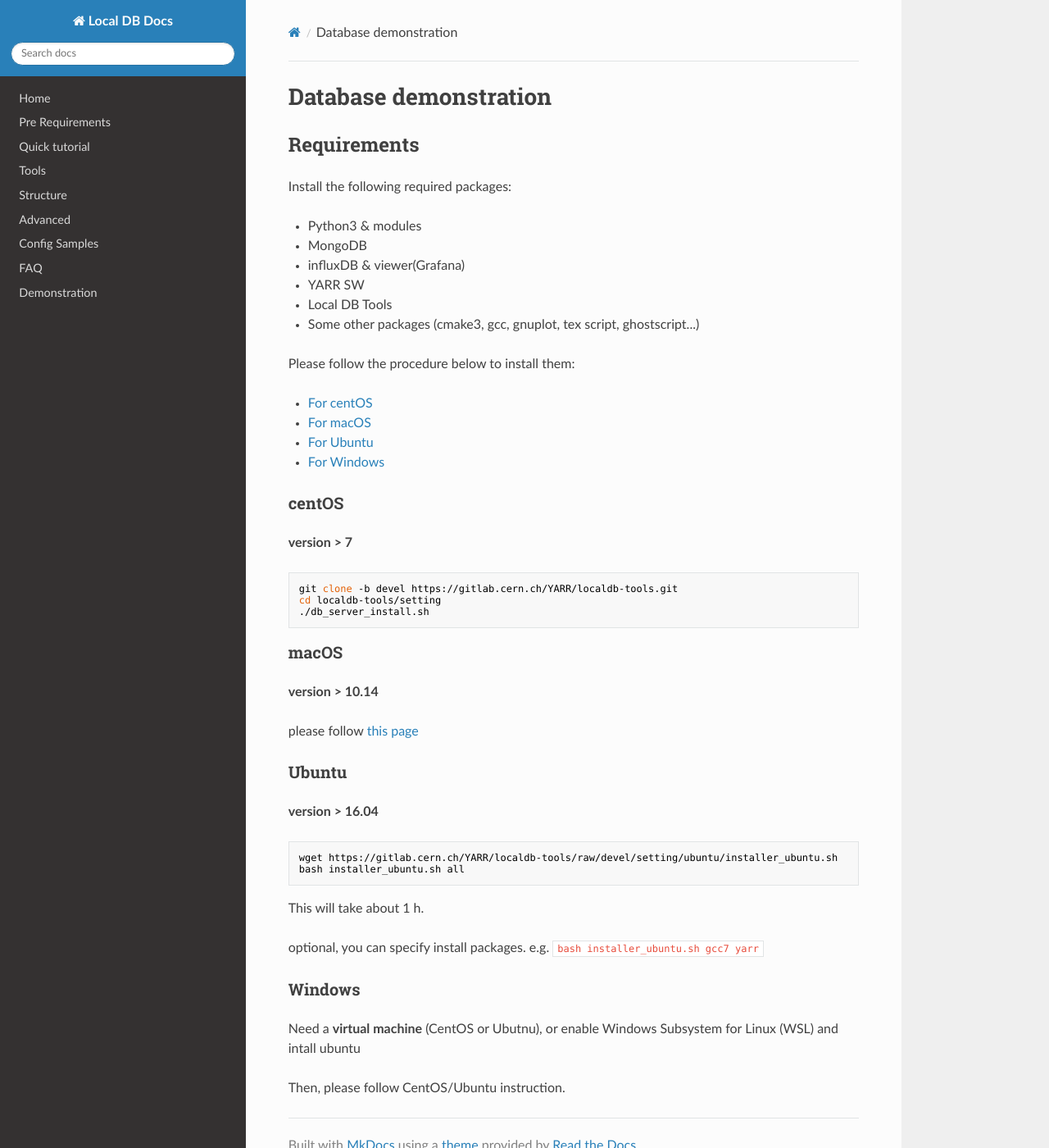
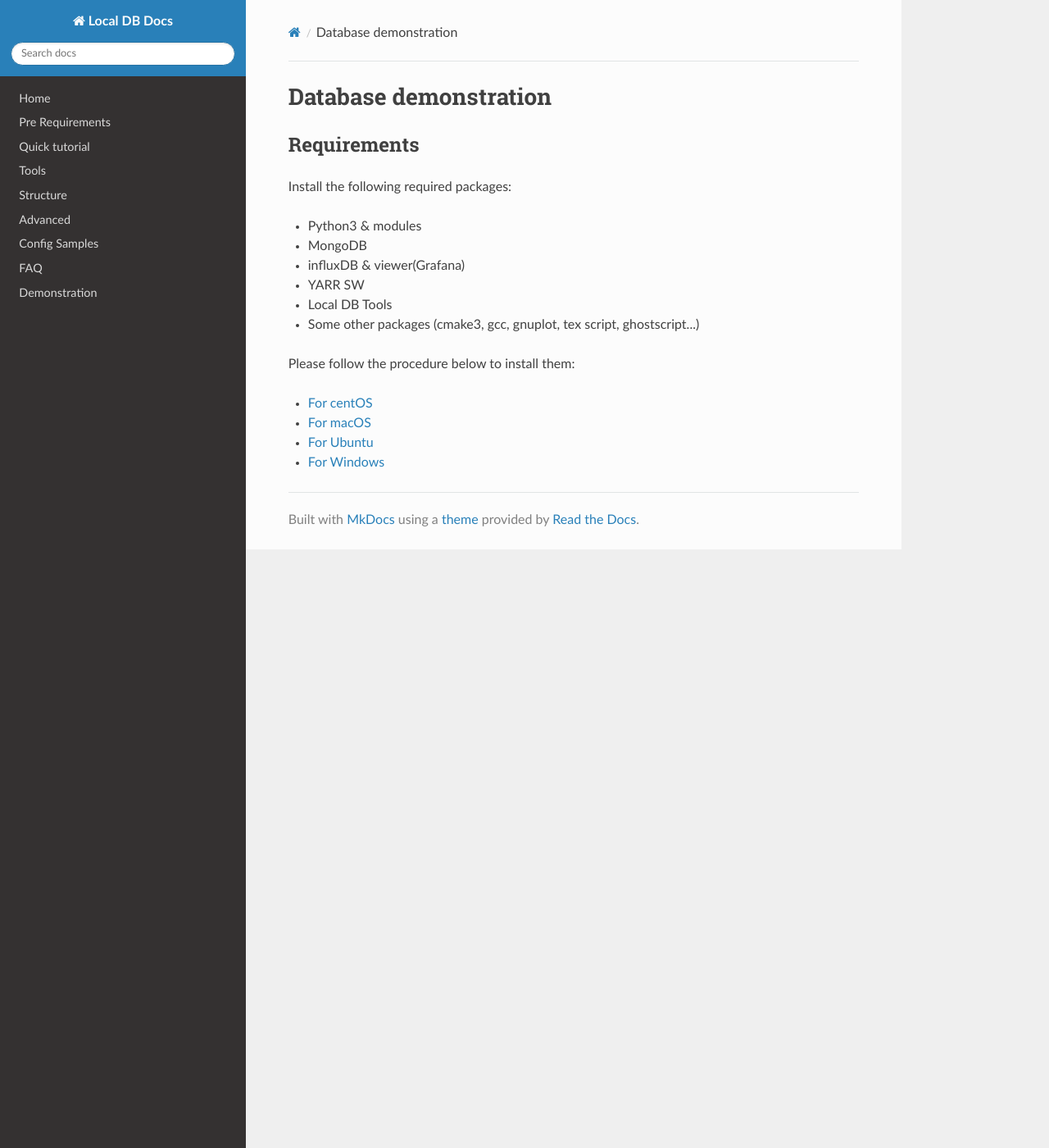
Before and after one commit to jlab-hep/localdb-docs, an MkDocs documentation site: the page built from docs/database_demonstration_requirements.md, in a window 1280 px wide and 1400 px high. Shown: the whole window at 82% size. Built offline with MkDocs 1.6.1, drawn with Linux system fonts in a browser that asks for light colours; nearby versions of some CDN libraries; old or Windows-style settings are respelled for this version of MkDocs.

Commit message:
Modified setup.md

````diff
--- a/docs/database_demonstration_requirements.md
+++ b/docs/database_demonstration_requirements.md
@@ -12,42 +12,7 @@ Install the following required packages:
 
 Please follow the procedure below to install them:
 
-- [For centOS](#centos)
-- [For macOS](#macos)
-- [For Ubuntu](#ubuntu)
-- [For Windows](#windows)
-
-### centOS
-
-**version > 7**
-
-```
-git clone -b devel https://gitlab.cern.ch/YARR/localdb-tools.git
-cd localdb-tools/setting
-./db_server_install.sh
-```
-
-### macOS
-
-**version > 10.14**
-
-please follow [this page](database_demonstration_setup_mac.md)
-
-### Ubuntu
-
-**version > 16.04**
-
-```
-wget https://gitlab.cern.ch/YARR/localdb-tools/raw/devel/setting/ubuntu/installer_ubuntu.sh
-bash installer_ubuntu.sh all
-```
-This will take about 1 h.
-
-optional, you can specify install packages. e.g. `bash installer_ubuntu.sh gcc7 yarr`
-
-
-### Windows
-
-Need a **virtual machine** (CentOS or Ubutnu), or enable Windows Subsystem for Linux (WSL) and intall ubuntu
-
-Then, please follow CentOS/Ubuntu instruction.
+- [For centOS](database_demonstration_setup_centos.md)
+- [For macOS](database_demonstration_setup_mac.md)
+- [For Ubuntu](database_demonstration_setup_ubuntu.md)
+- [For Windows](database_demonstration_setup_windows.md)
````
Also changed, not shown: docs/database_demonstration_flow.md (+21 -1 lines), docs/database_demonstration_setup_centos.md (added, +15 -0 lines), docs/database_demonstration_setup_mac.md (+22 -13 lines), docs/database_demonstration_setup_ubuntu.md (added, +16 -0 lines), docs/database_demonstration_setup_windows.md (added, +5 -0 lines).
